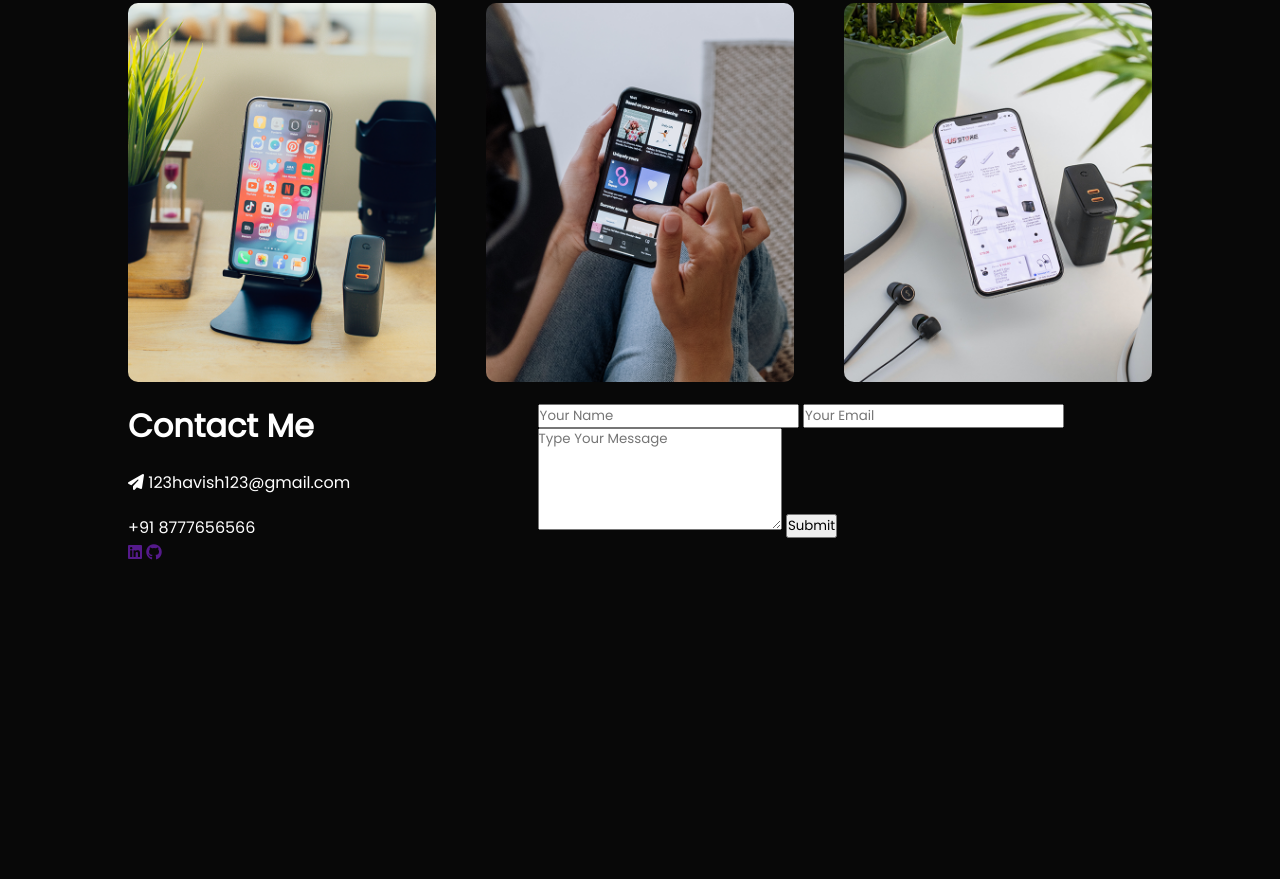
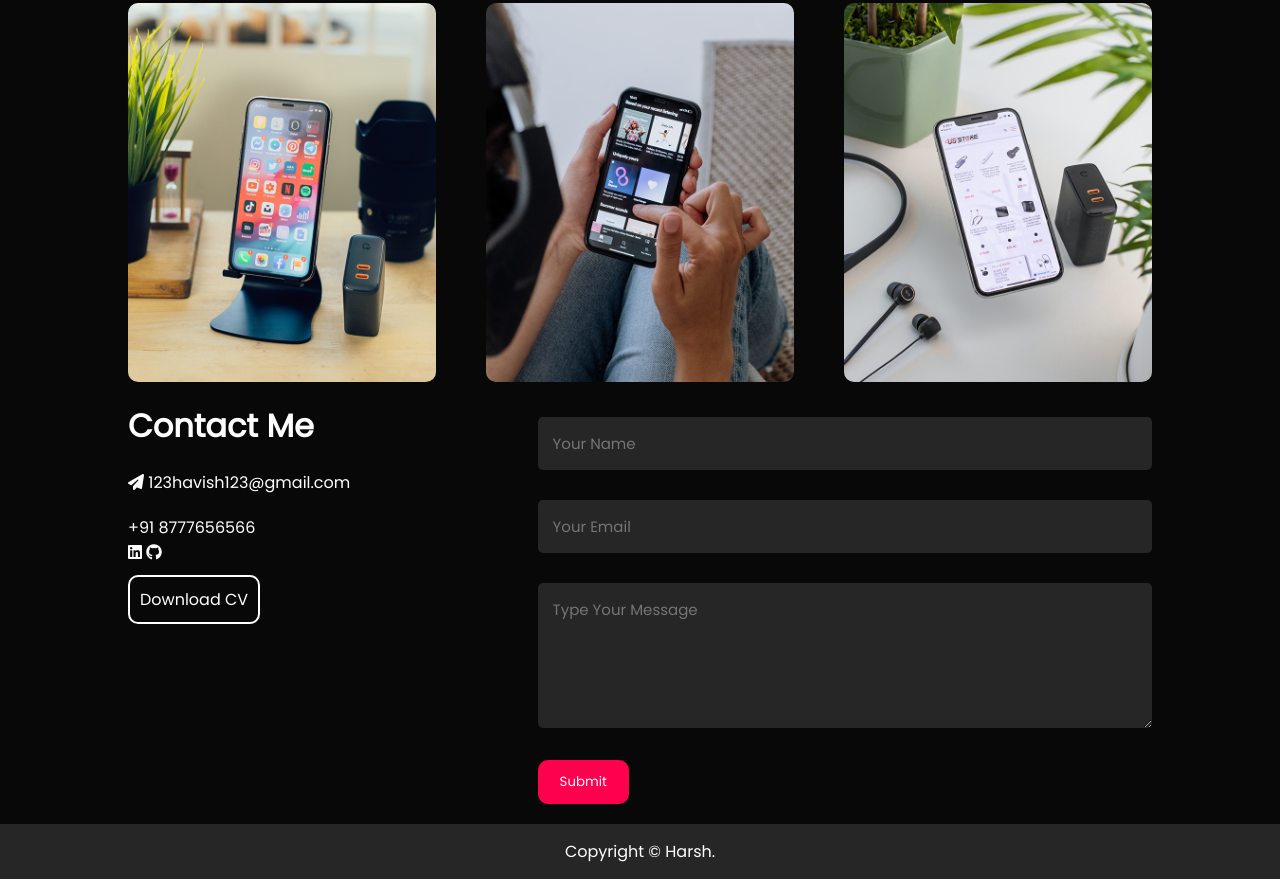
Before and after one commit to HarshVish05/MyWebsite, a plain HTML site: page index.html in a window 1280 px wide. Shown: the part 1547-2426 px from the top of the page. Before the commit the page ends 2122 px from the top, so only its background shows below. Drawn offline with Linux system fonts and the light colour scheme.

Commit message:
modified

```diff
--- a/index.html
+++ b/index.html
@@ -96,16 +96,20 @@
                         <a href=""><i class="fa-brands fa-linkedin"></i></a>
                         <a href=""><i class="fa-brands fa-github"></i></a>
                     </div>
+                    <a href="images/Harsh's Resume.pdf" download class="btn">Download CV</a>
                 </div>
                 <div class="contact-right">
                     <form action="" method="post">
                         <input type="text " name="Name" placeholder="Your Name " required>
                         <input type="email" name="email" placeholder="Your Email" required>
                         <textarea name="message" rows="5" placeholder="Type Your Message"></textarea>
-                        <button type="submit">Submit</button>
+                        <button type="submit" >Submit</button>
                     </form>
                 </div>
             </div>
+        </div>
+        <div class="copyright">
+            <p>Copyright &copy; Harsh.</p>
         </div>
     </div>
 
--- a/style.css
+++ b/style.css
@@ -161,3 +161,54 @@ nav ul li a:hover::after{
 .contact-left p{
     margin-top: 20px ;
 }
+.links a{
+    text-decoration: none;
+    color: white;
+}
+
+.btn{
+    display: inline-block;
+    text-decoration: none;
+    color: white;
+    border-radius: 10px;
+    border: 2px solid white;
+    margin-top: 10px;
+    padding: 10px;
+    /* background-color: #ff004f; */
+}
+.btn:hover {
+    color: #ff004f;
+}
+
+.contact-right form{
+    width: 100%;
+}
+form input,form textarea{
+    width: 100%;
+    border: 0;
+    outline: none;
+    background: #262626;
+    padding: 15px;
+    margin: 15px 0;
+    color: white;
+    font-size: 15px;
+    border-radius: 5px;
+}
+.contact-right button{
+    padding: 10px 20px;
+    margin-top: 10px;
+    cursor: pointer;
+    background-color: #ff004f;
+    border-radius: 10px;
+    border: 2px solid #ff004f;
+    color: white;
+}
+.copyright{
+    width: 100%;
+    text-align: center;
+    margin-top: 10px;
+    background: #262626;
+    padding: 15px;
+    /* font-weight: 300; */
+
+}
```
Also changed, not shown: 1 other file.
